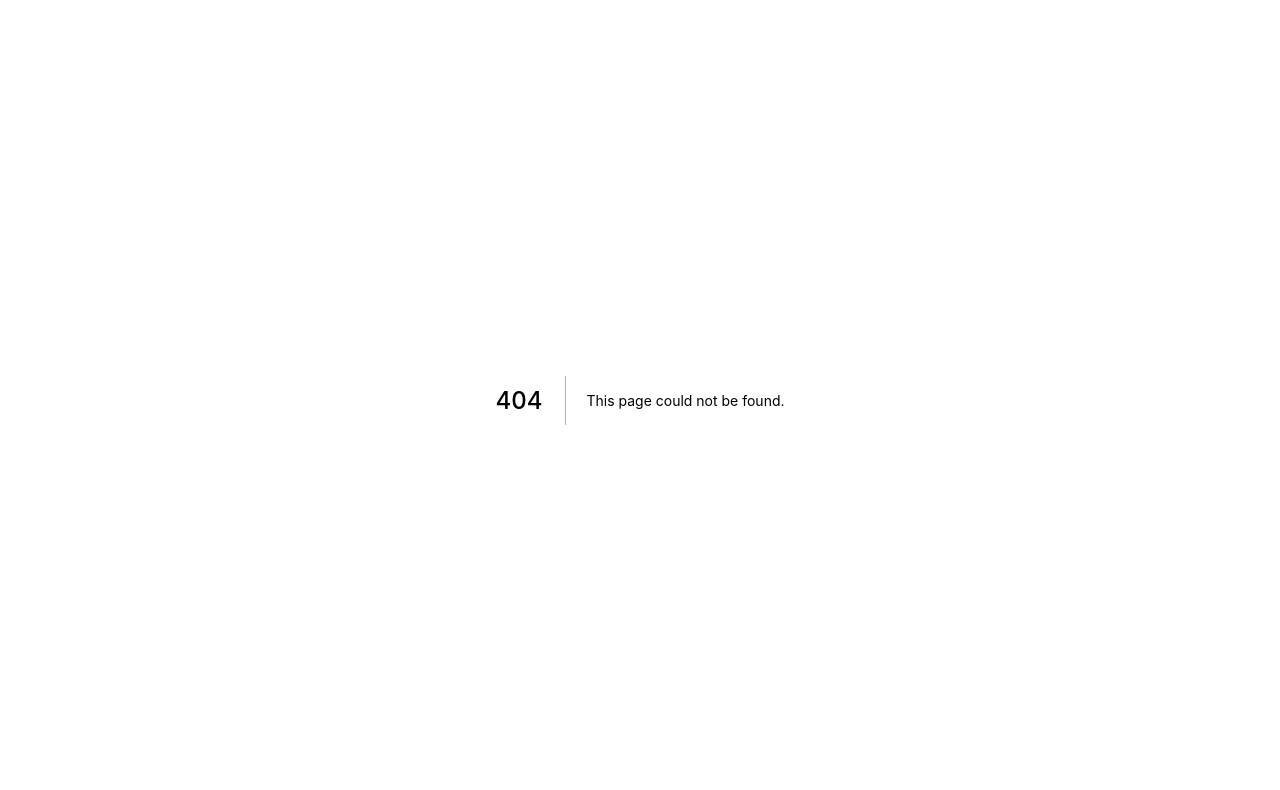
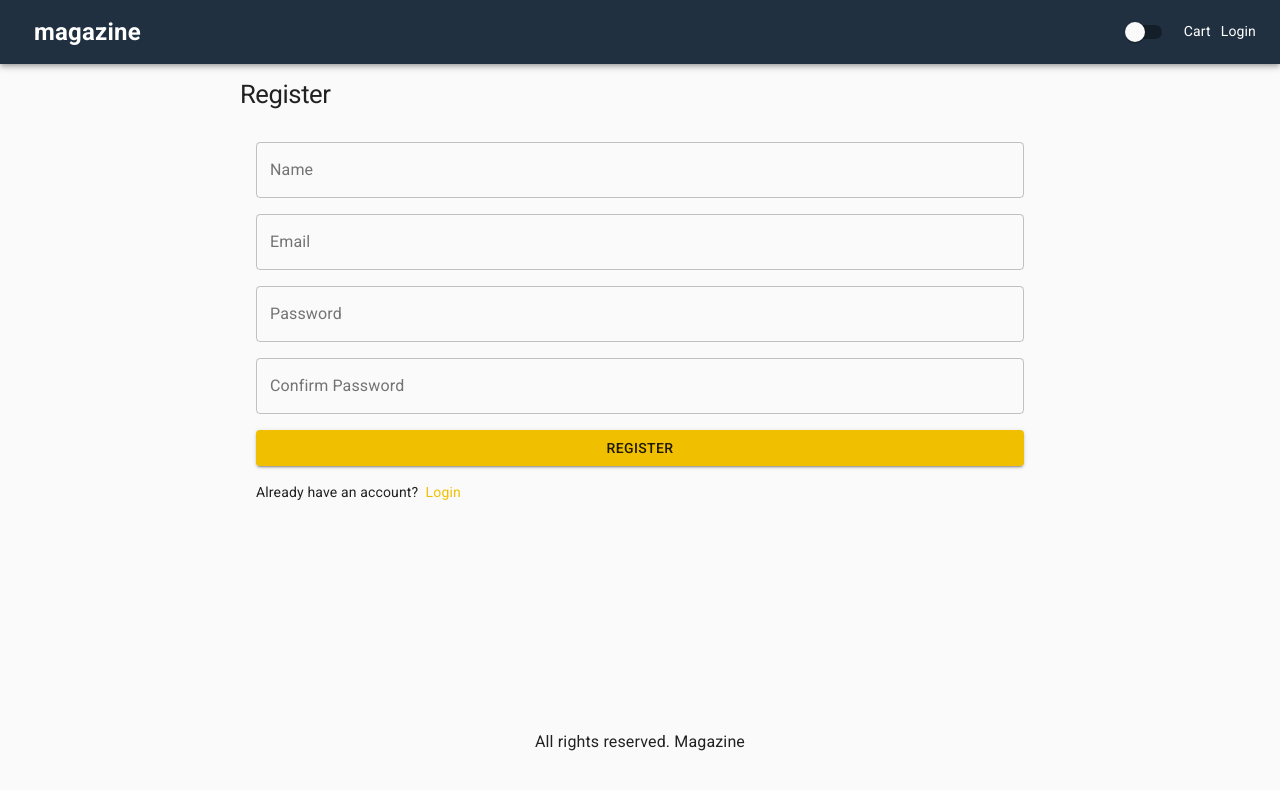
Before and after one commit to freddydc/amazona-next-ts, a Next.js app: page /register in a window 1280 px wide. Before the commit this address had no page. Shown: the top 790 px of the page. Built offline with nearby package versions, Linux system fonts and the light colour scheme.

Commit message:
Create Register Page

```diff
--- /dev/null
+++ b/pages/api/users/register.ts
@@ -0,0 +1,32 @@
+import type { NextApiRequest, NextApiResponse } from 'next';
+import nc from 'next-connect';
+import bcrypt from 'bcryptjs';
+import User from '@models/User/User';
+import db from '@database';
+import { signToken } from '@utils/auth/auth';
+import { Users } from '@utils/types';
+
+const handler = nc();
+
+handler.post(async (req: NextApiRequest, res: NextApiResponse) => {
+  await db.connect();
+  const newUser = new User({
+    name: req.body.name,
+    email: req.body.email,
+    password: bcrypt.hashSync(req.body.password),
+    isAdmin: false,
+  });
+
+  const user: Users = await newUser.save();
+  await db.disconnect();
+  const token = signToken(user);
+  res.send({
+    token,
+    _id: user._id,
+    name: user.name,
+    email: user.email,
+    isAdmin: user.isAdmin,
+  });
+});
+
+export default handler;
--- a/pages/login.tsx
+++ b/pages/login.tsx
@@ -84,7 +84,7 @@ const Login = () => {
           </ListItem>
           <ListItem>
             New customer? &nbsp;
-            <NextLink href="/register" passHref>
+            <NextLink href={`/register?redirect=${redirect || '/'}`} passHref>
               <Link>Create your account</Link>
             </NextLink>
           </ListItem>
--- /dev/null
+++ b/pages/register.tsx
@@ -0,0 +1,129 @@
+import React, {
+  FormEventHandler,
+  useContext,
+  useEffect,
+  useState,
+} from 'react';
+import Layout from '@components/Layout/Layout';
+import useStyles from '@components/Layout/styles';
+import { StoreContext } from '@utils/store/Store';
+import { useRouter } from 'next/router';
+import NextLink from 'next/link';
+import {
+  Button,
+  Link,
+  List,
+  ListItem,
+  TextField,
+  Typography,
+} from '@material-ui/core';
+import Cookies from 'js-cookie';
+import axios from 'axios';
+
+const Register = () => {
+  const router = useRouter();
+  const { redirect } = router.query;
+  const { state, dispatch } = useContext(StoreContext);
+  const classes = useStyles();
+
+  const { userInfo } = state;
+  useEffect(() => {
+    if (userInfo) {
+      router.push('/');
+    }
+  }, []);
+
+  const [name, setName] = useState('');
+  const [email, setEmail] = useState('');
+  const [password, setPassword] = useState('');
+  const [confirmPassword, setConfirmPassword] = useState('');
+
+  const submitHandler: FormEventHandler<HTMLFormElement> = async (e) => {
+    e.preventDefault();
+    if (password !== confirmPassword) {
+      alert("Passwords don't match");
+      return;
+    }
+    try {
+      const { data } = await axios.post('/api/users/register', {
+        name,
+        email,
+        password,
+      });
+      dispatch({ type: 'USER_LOGIN', payload: data });
+      Cookies.set('userInfo', JSON.stringify(data));
+      router.push(`${redirect}` || '/');
+    } catch (err: any) {
+      alert(
+        err.response.data && err.response.data.message
+          ? err.response.data.message
+          : err.message
+      );
+    }
+  };
+
+  return (
+    <Layout title="Register">
+      <form className={classes.form} onSubmit={submitHandler}>
+        <Typography component="h1" variant="h1">
+          Register
+        </Typography>
+        <List>
+          <ListItem>
+            <TextField
+              variant="outlined"
+              fullWidth
+              id="name"
+              label="Name"
+              inputProps={{ type: 'text' }}
+              onChange={(e) => setName(e.target.value)}
+            ></TextField>
+          </ListItem>
+          <ListItem>
+            <TextField
+              variant="outlined"
+              fullWidth
+              id="email"
+              label="Email"
+              inputProps={{ type: 'email' }}
+              onChange={(e) => setEmail(e.target.value)}
+            ></TextField>
+          </ListItem>
+          <ListItem>
+            <TextField
+              variant="outlined"
+              fullWidth
+              id="password"
+              label="Password"
+              inputProps={{ type: 'password' }}
+              onChange={(e) => setPassword(e.target.value)}
+            ></TextField>
+          </ListItem>
+          <ListItem>
+            <TextField
+              variant="outlined"
+              fullWidth
+              id="confirmPassword"
+              label="Confirm Password"
+              inputProps={{ type: 'password' }}
+              onChange={(e) => setConfirmPassword(e.target.value)}
+            ></TextField>
+          </ListItem>
+          <ListItem>
+            <Button type="submit" variant="contained" color="primary" fullWidth>
+              Register
+            </Button>
+          </ListItem>
+          <ListItem>
+            Already have an account? &nbsp;
+            <NextLink href={`/login?redirect=${redirect || '/'}`} passHref>
+              <Link>Login</Link>
+            </NextLink>
+          </ListItem>
+        </List>
+      </form>
+    </Layout>
+  );
+};
+
+export default Register;
```
